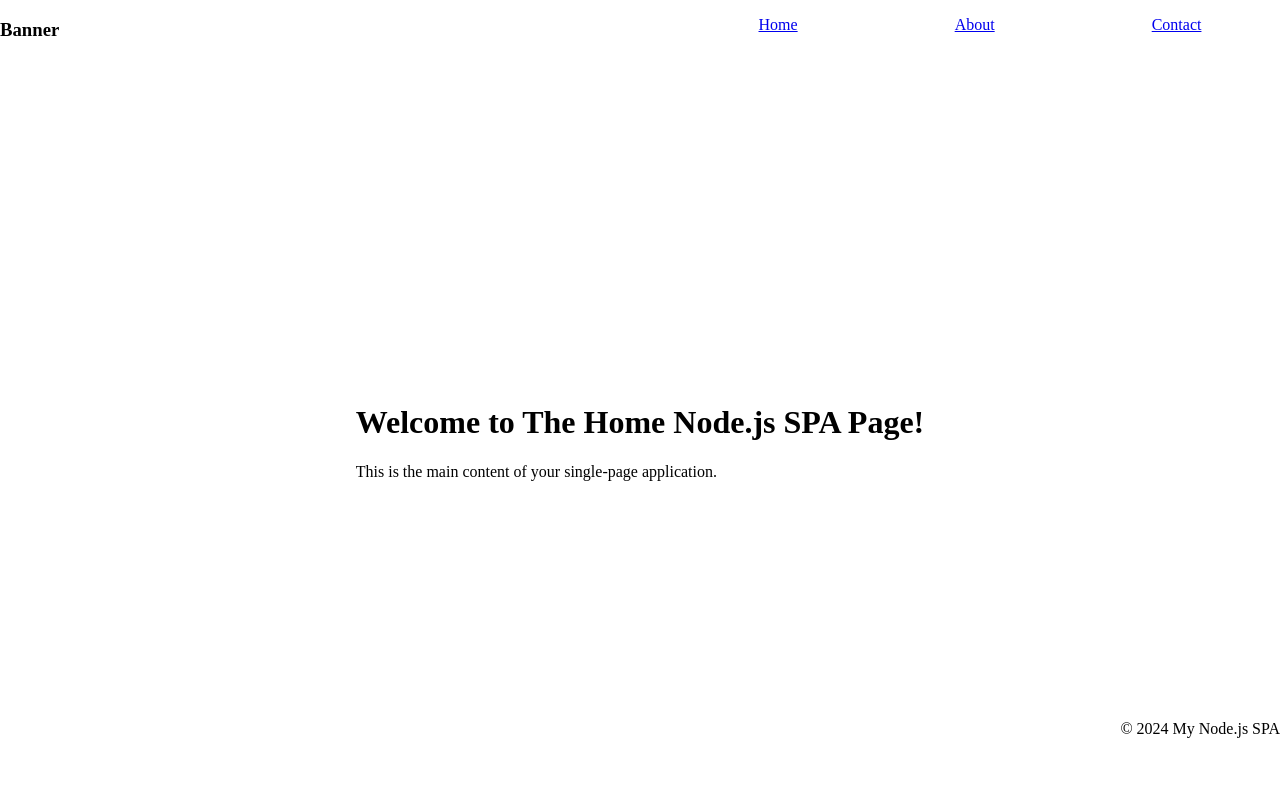
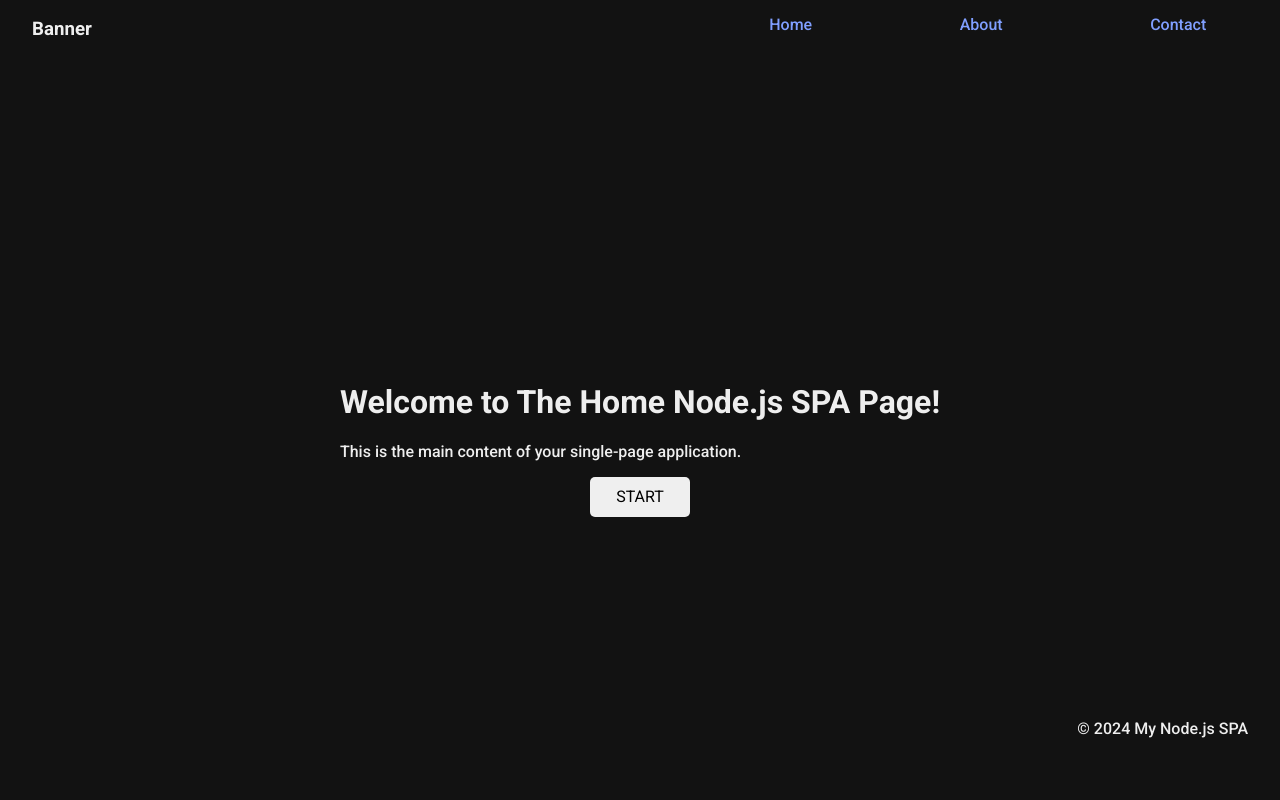
Before and after one commit to coding4freedom/tip-calculator, a website: page Multi Site/public/index.html in a window 1280 px wide. Drawn offline with Linux system fonts and the light colour scheme.

Commit message:
Multi Site implemented darken theme and updated layout spacing

```diff
--- a/Multi Site/public/css/style.css
+++ b/Multi Site/public/css/style.css
@@ -1,3 +1,4 @@
+
 /* Box Model Hack */
 * {
     box-sizing: border-box;
@@ -21,8 +22,19 @@
 /* BASE STYLES
 /*******************************************/
 
+html {
+    font-size: 16px;
+}
+
 body {
+    font-family: "Roboto", sans-serif;
+    font-weight: 500;
+    background-color: #121212;
+    color: #eee;
+}
 
+a {
+    color: #809fff;
 }
 
 
@@ -43,6 +55,10 @@ nav h3, nav ul {
     width: 50vw;
 }
 
+nav h3 {
+    margin-left: 2rem;
+}
+
 nav ul {
     display: flex;
     flex-direction: row;
@@ -57,17 +73,31 @@ nav ul li {
     justify-content: space-around;
 }
 
+li a {
+    text-decoration: none;
+}
+
 .main-content {
     display: flex;
+    flex-direction: column;
     justify-content: center;
     align-items: center;
     height: 70vh;
+}
+
+.main-content input {
+    width: 100px;
+    height: 40px;
+    border: none;
+    border-radius: 5px;
+    cursor: pointer;
 }
 
 footer {
     display: flex;
     justify-content: flex-end;
     height: 10vh;
+    margin-right: 2rem;
 
 }
 
--- a/Multi Site/public/index.html
+++ b/Multi Site/public/index.html
@@ -5,6 +5,7 @@
     <meta name="viewport" content="width=device-width, initial-scale=1.0">
     <link rel="stylesheet" href="/css/style.css"> <!-- Link to your CSS file -->
     <link rel="stylesheet" href="/css/normalize.css">
+    <link href="https://fonts.googleapis.com/css2?family=Roboto:wght@400;500;700&display=swap" rel="stylesheet">
     <title>My Node.js SPA</title>
 </head>
 <body>
@@ -26,6 +27,9 @@
             <h1>Welcome to The Home Node.js SPA Page!</h1>
             <p>This is the main content of your single-page application.</p>
         </section>
+        <section>
+            <input type="button" value="START">
+        </section>
         <!-- Add more content here -->
     </main>
 
```
